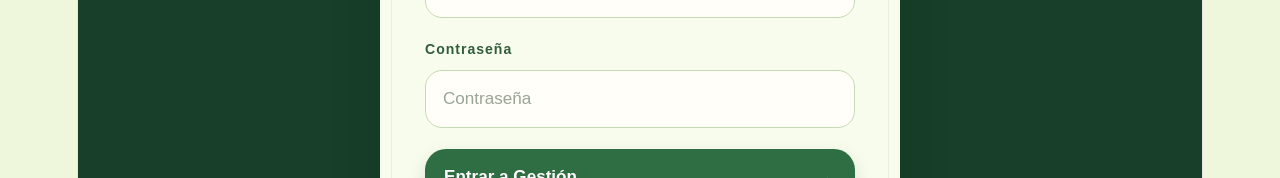
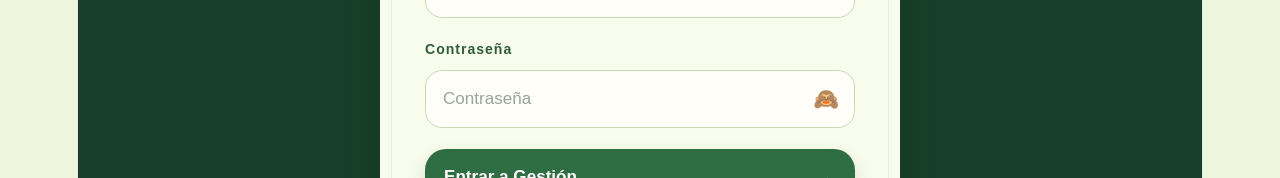
Before and after one commit to Gri08011970/centro-estudiantes-lista-verde, a React (Vite) app: page / in a window 1280 px wide. Shown: the part 11627-11805 px from the top of the page. Built offline with nearby package versions, Linux system fonts and the light colour scheme.

Commit message:
Mejorar gestion y buzón estudiantil

```diff
--- a/src/App.css
+++ b/src/App.css
@@ -4315,3 +4315,70 @@ a {
     font-size: 1.25rem;
   }
 }
+.buzon-eliminar {
+  background: #f6ded8 !important;
+  color: #9a4638 !important;
+}
+
+.buzon-eliminar:hover {
+  background: #efc9c0 !important;
+}
+.password-contenedor {
+  position: relative;
+  width: 100%;
+}
+
+.password-contenedor input {
+  width: 100%;
+  padding-right: 48px;
+  box-sizing: border-box;
+}
+
+.password-ojo {
+  position: absolute;
+  right: 12px;
+  top: 50%;
+  transform: translateY(-50%);
+  border: none;
+  background: transparent;
+  padding: 4px;
+  cursor: pointer;
+  font-size: 1.15rem;
+  line-height: 1;
+}
+
+.password-ojo:hover {
+  transform: translateY(-50%) scale(1.08);
+}
+.gestion-encabezado {
+  position: relative;
+}
+
+.gestion-cerrar-superior {
+  position: absolute;
+  top: 0;
+  right: 0;
+  padding: 10px 16px;
+  border: none;
+  border-radius: 14px;
+  background: #e5f1c9;
+  color: #174d2e;
+  font-weight: 700;
+  cursor: pointer;
+  transition:
+    transform 0.2s ease,
+    background 0.2s ease;
+}
+
+.gestion-cerrar-superior:hover {
+  background: #d5e8ac;
+  transform: translateY(-2px);
+}
+
+@media (max-width: 700px) {
+  .gestion-cerrar-superior {
+    position: static;
+    margin: 14px auto 0;
+    display: block;
+  }
+}
--- a/src/App.jsx
+++ b/src/App.jsx
@@ -17,6 +17,7 @@ function App() {
   });
   const [participacionesGestion, setParticipacionesGestion] = useState([]);
   const [menuMovilAbierto, setMenuMovilAbierto] = useState(false);
+  const [mostrarPassword, setMostrarPassword] = useState(false);
 
   const [mensajeParticipacion, setMensajeParticipacion] = useState("");
   const [errorParticipacion, setErrorParticipacion] = useState("");
@@ -140,14 +141,17 @@ function App() {
     };
 
     try {
-      const respuesta = await fetch("https://centro-estudiantes-lista-verde.onrender.com/api/movimientos", {
+      const respuesta = await fetch(
+        "https://centro-estudiantes-lista-verde.onrender.com/api/movimientos",
+        {
           method: "POST",
           headers: {
             "Content-Type": "application/json",
             Authorization: `Bearer ${sessionStorage.getItem("gestionToken")}`,
           },
           body: JSON.stringify(movimiento),
-      });
+        },
+      );
 
       if (!respuesta.ok) {
         throw new Error("No se pudo guardar el movimiento.");
@@ -368,7 +372,10 @@ function App() {
 
         const [respuestaMovimientos, respuestaConfiguracion] =
           await Promise.all([
-            fetch("https://centro-estudiantes-lista-verde.onrender.com/api/movimientos", opciones),
+            fetch(
+              "https://centro-estudiantes-lista-verde.onrender.com/api/movimientos",
+              opciones,
+            ),
             fetch(
               "https://centro-estudiantes-lista-verde.onrender.com/api/movimientos/configuracion/tesoreria",
               opciones,
@@ -454,13 +461,16 @@ function App() {
     setErrorLogin("");
 
     try {
-      const respuesta = await fetch("https://centro-estudiantes-lista-verde.onrender.com/api/auth/login", {
+      const respuesta = await fetch(
+        "https://centro-estudiantes-lista-verde.onrender.com/api/auth/login",
+        {
           method: "POST",
           headers: {
             "Content-Type": "application/json",
           },
           body: JSON.stringify(loginGestion),
-      });
+        },
+      );
 
       const datos = await respuesta.json();
 
@@ -651,6 +661,39 @@ function App() {
     }
   };
 
+  const eliminarParticipacion = async (id) => {
+    const confirmar = window.confirm(
+      "¿Eliminar este mensaje del Buzón? Esta acción no se puede deshacer.",
+    );
+
+    if (!confirmar) return;
+
+    try {
+      const respuesta = await fetch(
+        `https://centro-estudiantes-lista-verde.onrender.com/api/participaciones/${id}`,
+        {
+          method: "DELETE",
+          headers: {
+            Authorization: `Bearer ${sessionStorage.getItem("gestionToken")}`,
+          },
+        },
+      );
+
+      if (!respuesta.ok) {
+        throw new Error("No se pudo eliminar el mensaje.");
+      }
+
+      setParticipacionesGestion((actuales) =>
+        actuales.filter((participacion) => participacion._id !== id),
+      );
+
+      alert("Mensaje eliminado correctamente. ✅");
+    } catch (error) {
+      console.error("Error al eliminar participación:", error);
+      alert("No se pudo eliminar el mensaje.");
+    }
+  };
+
   return (
     <main className="pagina">
       <section className="hero" id="inicio">
@@ -669,78 +712,46 @@ function App() {
             {menuMovilAbierto ? "✕" : "☰"}
           </button>
 
-        <nav
-          className={`menu ${menuMovilAbierto ? "menu-abierto" : ""}`}
-        >
-          <a
-            href="#inicio"
-            onClick={() => setMenuMovilAbierto(false)}
-          >
+          <nav className={`menu ${menuMovilAbierto ? "menu-abierto" : ""}`}>
+            <a href="#inicio" onClick={() => setMenuMovilAbierto(false)}>
               Inicio
             </a>
 
-          <a
-            href="#quienes-somos"
-            onClick={() => setMenuMovilAbierto(false)}
-          >
+            <a href="#quienes-somos" onClick={() => setMenuMovilAbierto(false)}>
               Quiénes somos
             </a>
 
-          <a
-            href="#comunicados"
-            onClick={() => setMenuMovilAbierto(false)}
-          >
+            <a href="#comunicados" onClick={() => setMenuMovilAbierto(false)}>
               Comunicados
             </a>
 
-          <a
-            href="#derechos"
-            onClick={() => setMenuMovilAbierto(false)}
-          >
+            <a href="#derechos" onClick={() => setMenuMovilAbierto(false)}>
               Derechos
             </a>
 
-          <a
-            href="#proyectos"
-            onClick={() => setMenuMovilAbierto(false)}
-          >
+            <a href="#proyectos" onClick={() => setMenuMovilAbierto(false)}>
               Proyectos
             </a>
 
-          <a
-            href="#participa"
-            onClick={() => setMenuMovilAbierto(false)}
-          >
+            <a href="#participa" onClick={() => setMenuMovilAbierto(false)}>
               Participá
             </a>
 
             <div className="menu-mas">
-            <button
-              type="button"
-              className="menu-mas-boton"
-            >
+              <button type="button" className="menu-mas-boton">
                 Más ▾
               </button>
 
               <div className="submenu">
-              <a
-                href="#estatuto"
-                onClick={() => setMenuMovilAbierto(false)}
-              >
+                <a href="#estatuto" onClick={() => setMenuMovilAbierto(false)}>
                   Estatuto
                 </a>
 
-              <a
-                href="#manual"
-                onClick={() => setMenuMovilAbierto(false)}
-              >
+                <a href="#manual" onClick={() => setMenuMovilAbierto(false)}>
                   Manual Digital
                 </a>
 
-              <a
-                href="#galeria"
-                onClick={() => setMenuMovilAbierto(false)}
-              >
+                <a href="#galeria" onClick={() => setMenuMovilAbierto(false)}>
                   Galería
                 </a>
               </div>
@@ -767,17 +778,13 @@ function App() {
             className="logo-principal"
           />
 
-        <p className="etiqueta">
-          CENTRO DE ESTUDIANTES
-        </p>
+          <p className="etiqueta">CENTRO DE ESTUDIANTES</p>
 
           <h1>E.E.S. N.º 50</h1>
 
           <h2>“Luis Alberto Spinetta”</h2>
 
-        <p className="ubicacion">
-          Morón · Orientación en Música
-        </p>
+          <p className="ubicacion">Morón · Orientación en Música</p>
 
           <p className="frase">
             Una escuela también se construye con la voz de sus estudiantes.
@@ -788,8 +795,7 @@ function App() {
             href="#quienes-somos"
             onClick={() => setMenuMovilAbierto(false)}
           >
-          ↓
-          <span>DESLIZÁ PARA DESCUBRIR</span>
+            ↓<span>DESLIZÁ PARA DESCUBRIR</span>
           </a>
         </div>
 
@@ -1395,10 +1401,14 @@ function App() {
           <div className="manual-destacado-texto">
             <span className="manual-sello">EN CONSTRUCCIÓN</span>
 
-            <h4>MANUAL DIGITAL PARA EL CUIDADO Y MANTENIMIENTO DE INSTRUMENTOS MUSICALES</h4>
-
-            <p>
-              Este proyecto es una guía para estudiantes y profesores destinada a los instrumentos musicales y la organización del pañol.
+            <h4>
+              MANUAL DIGITAL PARA EL CUIDADO Y MANTENIMIENTO DE INSTRUMENTOS
+              MUSICALES
+            </h4>
+
+            <p>
+              Este proyecto es una guía para estudiantes y profesores destinada
+              a los instrumentos musicales y la organización del pañol.
             </p>
 
             <div className="manual-autoria">
@@ -1570,6 +1580,15 @@ function App() {
       <section className="gestion" id="gestion">
         <div className="gestion-encabezado">
           <span className="gestion-etiqueta">🔒 ESPACIO DE ADMINISTRACIÓN</span>
+          {gestionAutorizada && (
+            <button
+              type="button"
+              className="gestion-cerrar-superior"
+              onClick={cerrarSesionGestion}
+            >
+              🔓 Cerrar sesión
+            </button>
+          )}
 
           <h2>Gestión</h2>
 
@@ -1617,9 +1636,10 @@ function App() {
               <div className="gestion-login-campo">
                 <label htmlFor="passwordGestion">Contraseña</label>
 
+                <div className="password-contenedor">
                   <input
                     id="passwordGestion"
-                  type="password"
+                    type={mostrarPassword ? "text" : "password"}
                     value={loginGestion.password}
                     onChange={(e) =>
                       setLoginGestion({
@@ -1630,6 +1650,25 @@ function App() {
                     autoComplete="current-password"
                     placeholder="Contraseña"
                   />
+
+                  <button
+                    type="button"
+                    className="password-ojo"
+                    onClick={() => setMostrarPassword(!mostrarPassword)}
+                    aria-label={
+                      mostrarPassword
+                        ? "Ocultar contraseña"
+                        : "Mostrar contraseña"
+                    }
+                    title={
+                      mostrarPassword
+                        ? "Ocultar contraseña"
+                        : "Mostrar contraseña"
+                    }
+                  >
+                    {mostrarPassword ? "👀" : "🙈"}
+                  </button>
+                </div>
               </div>
 
               {errorLogin && (
@@ -1879,6 +1918,17 @@ function App() {
                             ✅ Resuelto
                           </button>
                         </div>
+                        <div className="buzon-eliminar-contenedor">
+                          <button
+                            type="button"
+                            className="buzon-eliminar"
+                            onClick={() =>
+                              eliminarParticipacion(participacion._id)
+                            }
+                          >
+                            🗑️ Eliminar mensaje
+                          </button>
+                        </div>
 
                         <div className="buzon-mensaje-pie">
                           <div className="buzon-tortuguita">
@@ -1916,10 +1966,6 @@ function App() {
 
             <div className="gestion-sesion">
               <span>🔓 Sesión de Gestión iniciada</span>
-
-              <button type="button" onClick={cerrarSesionGestion}>
-                Cerrar sesión
-              </button>
             </div>
           </>
         )}
```
Lines whose indentation alone changed are shown as unchanged.
